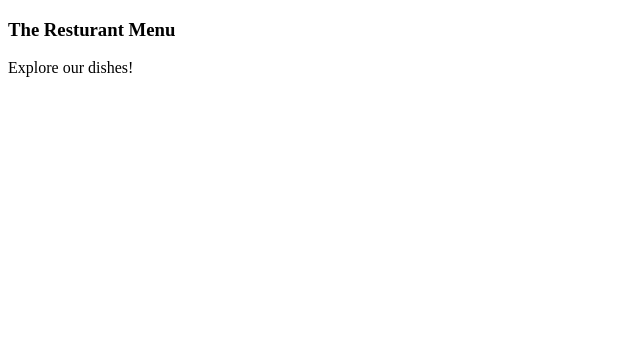
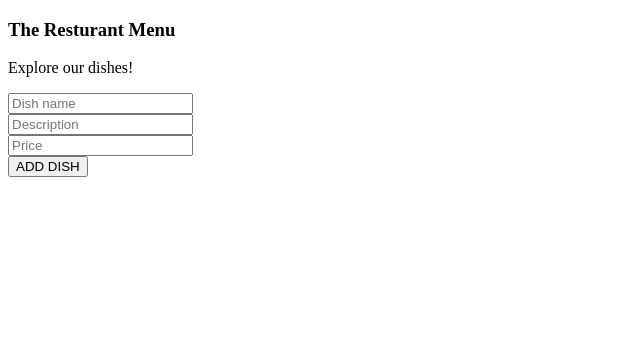
Before and after one commit to MatteoVerini/Progetto-Python, a Flask app: template templates/index.html in a window 1280 px wide. Shown: the top 337 px of the page, without its empty margins (0-640 px from the left). Run offline with Flask 3, Linux system fonts and the light colour scheme; the template is opened without the code that fills it, so the values that code supplies are empty.

Commit message:
indexhtml-div

```diff
--- a/templates/index.html
+++ b/templates/index.html
@@ -14,8 +14,22 @@
 
     <div class="container">
         <form action="/add" method="post" class="mb-b">
+            <div class="row g-3">
+                <div class="col-md-4">
+                    <input type="text" name="name" placeholder="Dish name" class="form-control" required>
+                </div>
+                <div class="col-md-4">
+                        <input type="text" name="description" placeholder="Description" class="form-control" required>
+                </div>
+                <div class="col-md-2">
+                        <input type="number" name="price" placeholder="Price" class="form-control" required>
+                </div>
+                <div class="col-md-2">
+                        <button type="submit" class="btn btn-primary w-100">ADD DISH</button>
+                </div>
+            </div>
+        </form>
 
-        </form>
     </div>
 
 </body>
```
